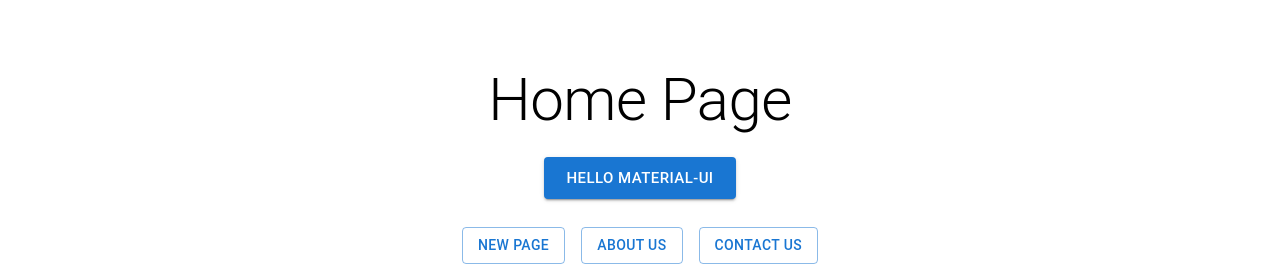
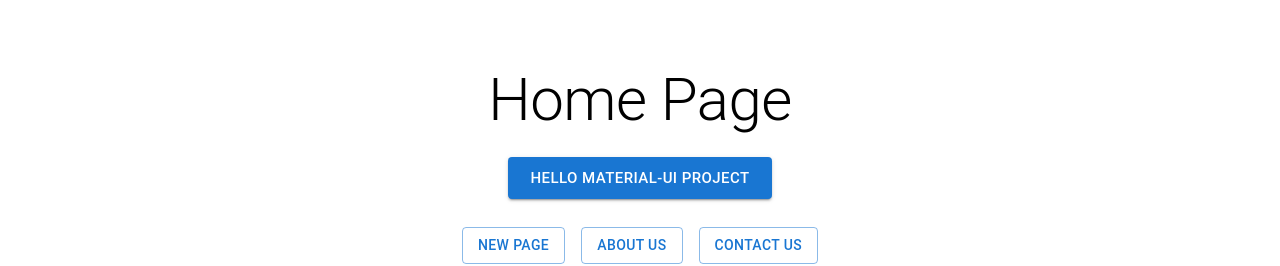
Before and after one commit to thiraphat-ps-dev/my-next-ts-app, a Next.js app: page / in a window 1280 px wide. Shown: the top 266 px of the page. Built offline with nearby package versions, Linux system fonts and the light colour scheme.

Commit message:
Test commit

```diff
--- a/src/pages/index.tsx
+++ b/src/pages/index.tsx
@@ -28,7 +28,7 @@
           size="large"
           style={{ marginBottom: '20px' }}
         >
-          Hello Material-UI
+          Hello Material-UI Project
         </Button>
         <nav>
           <Box
```
